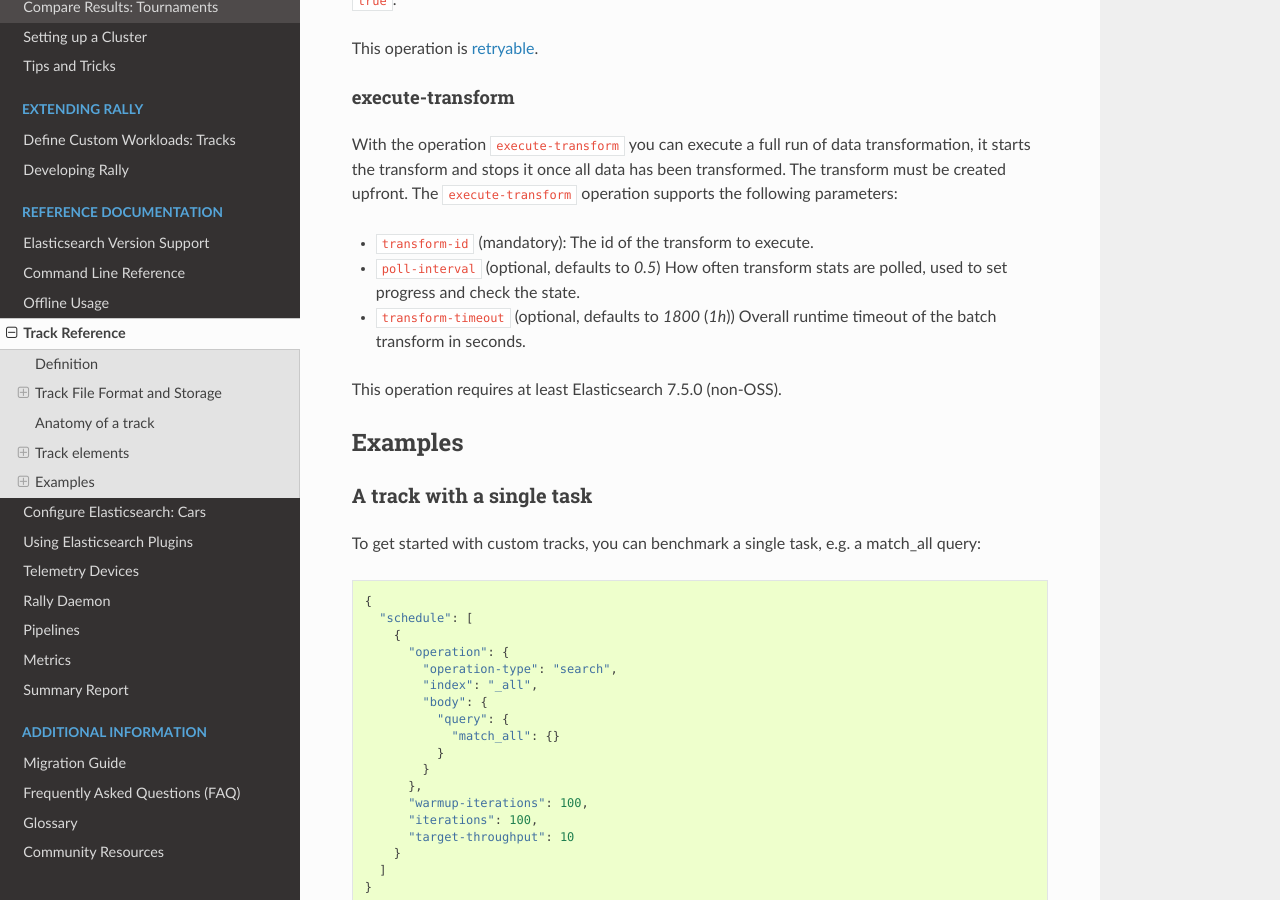
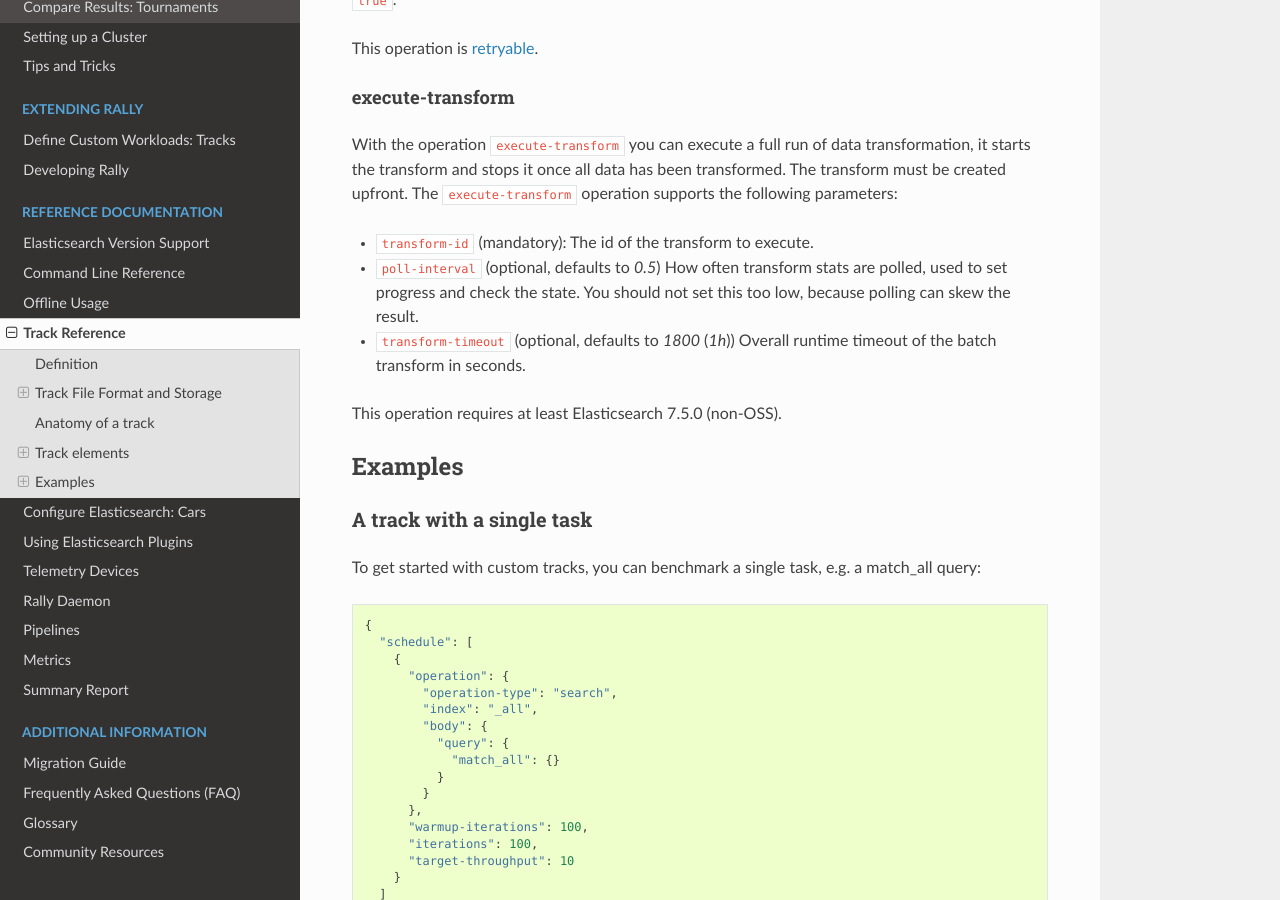
Before and after one commit to elastic/rally, a Sphinx documentation site: the page built from docs/track.rst, in a window 1280 px wide and 900 px high, scrolled down 35976 px. Built offline with Sphinx 7.4.7 and the Read the Docs theme 2.0.0, drawn with Linux system fonts in a browser that asks for light colours.

Commit message:
add a warning regarding polling too often

```diff
--- a/docs/track.rst
+++ b/docs/track.rst
@@ -1209,7 +1209,7 @@ execute-transform
 With the operation ``execute-transform`` you can execute a full run of data transformation, it starts the transform and stops it once all data has been transformed. The transform must be created upfront. The ``execute-transform`` operation supports the following parameters:
 
 * ``transform-id`` (mandatory): The id of the transform to execute.
-* ``poll-interval`` (optional, defaults to `0.5`) How often transform stats are polled, used to set progress and check the state.
+* ``poll-interval`` (optional, defaults to `0.5`) How often transform stats are polled, used to set progress and check the state. You should not set this too low, because polling can skew the result.
 * ``transform-timeout`` (optional, defaults to `1800` (`1h`)) Overall runtime timeout of the batch transform in seconds.
 
 This operation requires at least Elasticsearch 7.5.0 (non-OSS).
```
